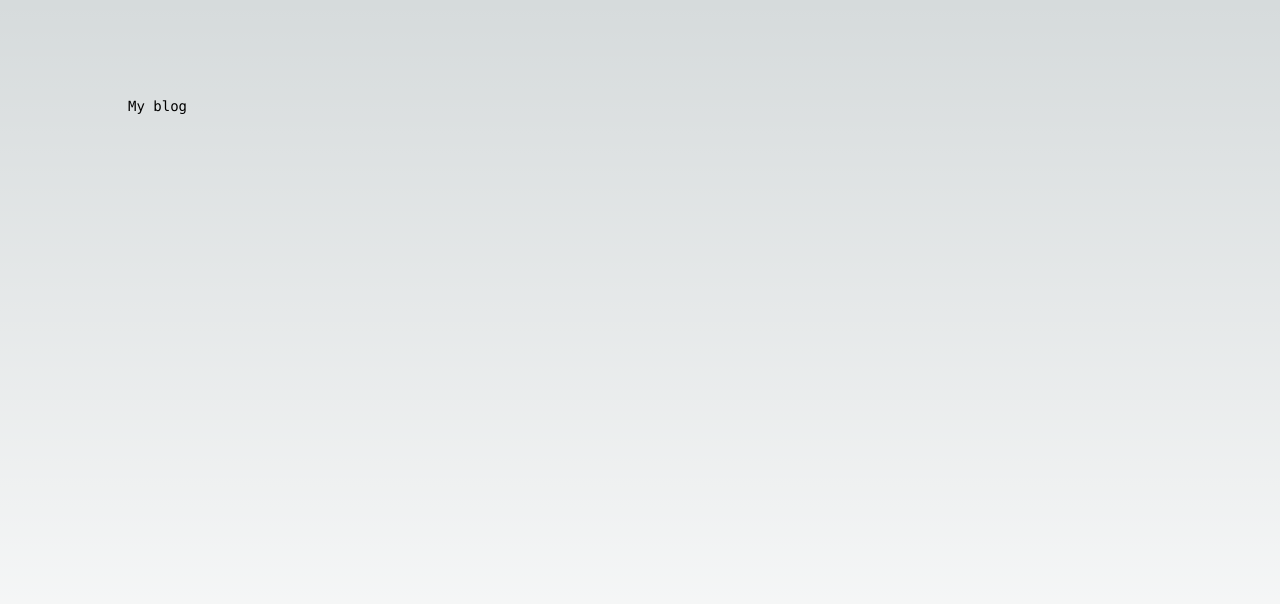
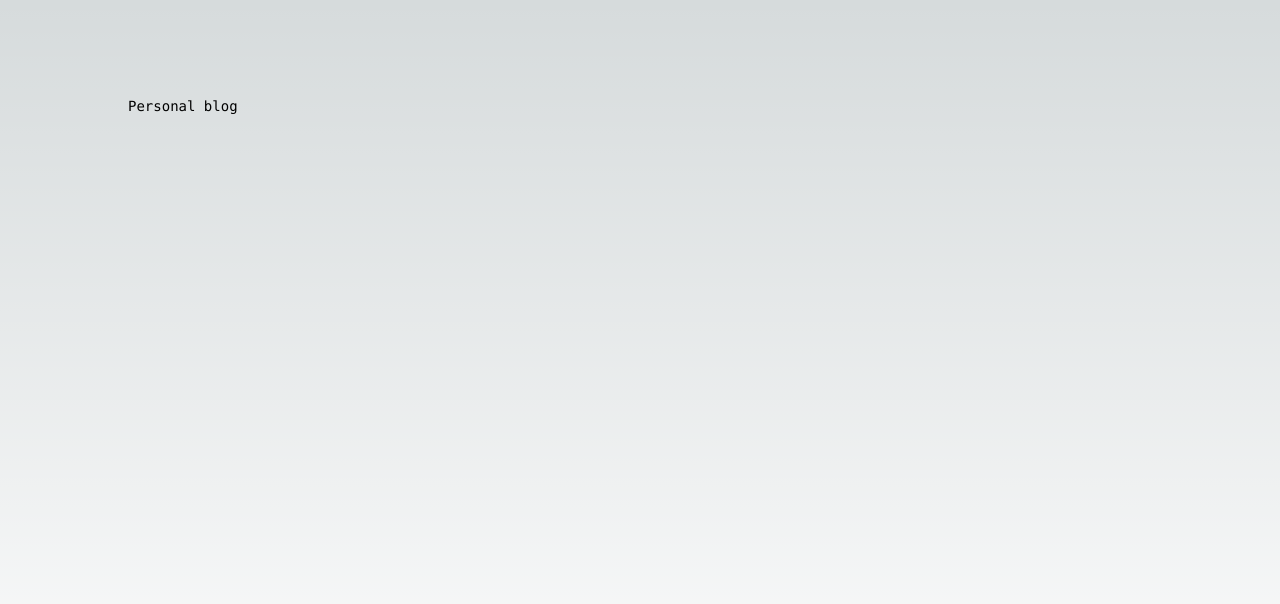
Before and after one commit to adamtopczewski/fullstack-blog-app, a Next.js app in the folder frontend/: page / in a window 1280 px wide. Shown: the top 604 px of the page. Built offline with nearby package versions, Linux system fonts and the light colour scheme.

Commit message:
next simple routing setup && font import

```diff
--- a/frontend/app/layout.tsx
+++ b/frontend/app/layout.tsx
@@ -1,7 +1,7 @@
 import './globals.css'
-import { Inter } from 'next/font/google'
+import { Source_Code_Pro } from 'next/font/google'
 
-const inter = Inter({ subsets: ['latin'] })
+const source_code_pro = Source_Code_Pro({ subsets: ['latin'] })
 
 export const metadata = {
   title: 'Blog app',
@@ -15,7 +15,7 @@ export default function RootLayout({
 }) {
   return (
     <html lang="en">
-      <body className={inter.className}>{children}</body>
+      <body className={source_code_pro.className}>{children}</body>
     </html>
   )
 }
--- a/frontend/app/page.tsx
+++ b/frontend/app/page.tsx
@@ -1,8 +1,9 @@
 export default function Home() {
+
   return (
     <main className="flex min-h-screen flex-col items-center justify-between p-24">
       <div className="z-10 w-full max-w-5xl items-center justify-between font-mono text-sm lg:flex">
-        <h1>My blog</h1>
+        <h1 className="w-auto">Personal blog</h1>
       </div>
     </main>
   )
--- a/frontend/app/posts/[slug]/page.tsx
+++ b/frontend/app/posts/[slug]/page.tsx
@@ -1,4 +1,4 @@
-export default function Page({params} : {params : { slug : string }}) {
+export default function SingleArticle({params} : {params : { slug : string }}) {
     return (
         <h1>
             Single article: {params.slug}
--- a/frontend/app/posts/page.tsx
+++ b/frontend/app/posts/page.tsx
@@ -1,4 +1,4 @@
-export default function Page() {
+export default function Blog() {
     return (
         <h1>Blog</h1>
     )
```
